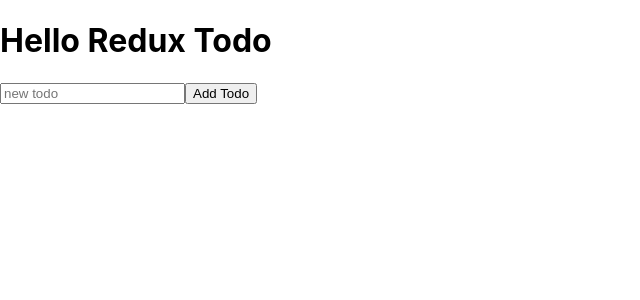
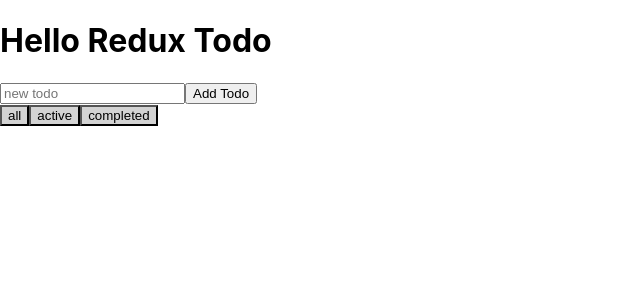
Before and after one commit to maximmorenko/redux-toolkit, a JavaScript app: page / in a window 1280 px wide. Shown: the top 300 px of the page, without its empty margins (0-640 px from the left). Built offline with nearby package versions, Linux system fonts and the light colour scheme; the HTML template or start-up script is replaced by a standard one.

Commit message:
Слайс с фильтрацией списка

```diff
--- a/src/App.js
+++ b/src/App.js
@@ -1,11 +1,12 @@
 import { useSelector, useDispatch } from "react-redux";
-import { addTodo, removeTodo, toggleTodo } from "./store";
+import { addTodo, removeTodo, selectVisibleTodos, setFilter, toggleTodo } from "./store";
 
 export default function App() {
   return (
     <div className="App">
       <h1>Hello Redux Todo</h1>
       <NewTodo />
+      <FilterTodo />
       <TodoList />
     </div>
   );
@@ -29,7 +30,8 @@ const NewTodo = () => {
 };
 
 const TodoList = () => {
-  const todos = useSelector((state) => state);
+  const activeFilter = useSelector(state => state.filter)
+  const todos = useSelector(state => selectVisibleTodos(state, activeFilter));
   const dispatch = useDispatch();
 
   return (
@@ -48,3 +50,30 @@ const TodoList = () => {
     </ul>
   );
 };
+
+const FilterTodo = () => {
+  const dispatch = useDispatch();
+  const activeFilter = useSelector(state => state.filter);
+
+  const handleFilter = (val) => dispatch(setFilter(val));
+
+  return (
+    <div>
+      <button
+        style={{
+          backgroundColor: activeFilter === 'all' ? 'peru' : 'lightgray',
+        }}
+        onClick={() => handleFilter('all')}>all</button>
+      <button
+        style={{
+          backgroundColor: activeFilter === 'active' ? 'peru' : 'lightgray',
+        }}
+        onClick={() => handleFilter('active')}>active</button>
+      <button
+        style={{
+          backgroundColor: activeFilter === 'completed' ? 'peru' : 'lightgray',
+        }}
+        onClick={() => handleFilter('completed')}>completed</button>
+    </div>
+  );
+}
--- a/src/store.js
+++ b/src/store.js
@@ -177,7 +177,6 @@ import logger from 'redux-logger';
 // });
 
 
-
 const todoSlice = createSlice({
   name: '@@todos',
   initialState: [],
@@ -208,6 +207,21 @@ const todoSlice = createSlice({
 // во внешнем мире могут понадобиться  єкшны, достанем их из слайса
 export const {addTodo, removeTodo, toggleTodo} = todoSlice.actions;
 
+// создадим слайс для фильтров
+const filterSlise = createSlice({
+  name: '@@filter',
+  initialState: 'all',
+  reducers: {
+    setFilter: (_, action) => {
+      return action.payload;
+    },
+  }
+});
+
+// достанем экшн из слайса
+export const {setFilter} = filterSlise.actions;
+
+
 // в стор передаем редюсер из слайса
 // export const store = createStore(todoSlice.reducer);
 
@@ -215,12 +229,13 @@ export const {addTodo, removeTodo, toggleTodo} = todoSlice.actions;
 // основное отличие от createStore то, что не нужно передавать три параметра, передаем объект настроек
 // с обязательным ключем редюсер
 export const store = configureStore({
-  reducer: todoSlice.reducer,
-  // также можно передать комбаин или сделать его самостоятельно:
-  // reducer: {
-  //   todos: todoSlice.reducer,
-  //   users,
-  // }
+  // если один редюсер то:
+  // reducer: todoSlice.reducer,
+  // также можно передать комбаин или сделать его самостоятельно для нескольких редюсеров:
+  reducer: {
+    todos: todoSlice.reducer,
+    filter: filterSlise.reducer,
+  },
 
   // также можно передать (включить девтулс) указав true
   devTools: true,
@@ -234,3 +249,20 @@ export const store = configureStore({
   preloadedState: [], // оставим пока пустой
   enhancers: [], // для внешних дополнительных библиотек есть ключ енхенсер
 })
+
+export const selectVisibleTodos = (state, filter) => {
+  switch (filter) {
+    case 'all': {
+      return state.todos;
+    }
+    case 'active': {
+      return state.todos.filter(todo => !todo.completed);
+    }
+    case 'completed': {
+      return state.todos.filter(todo => todo.completed);
+    }
+    default: {
+      return state.todos;
+    }
+  }
+}
```
